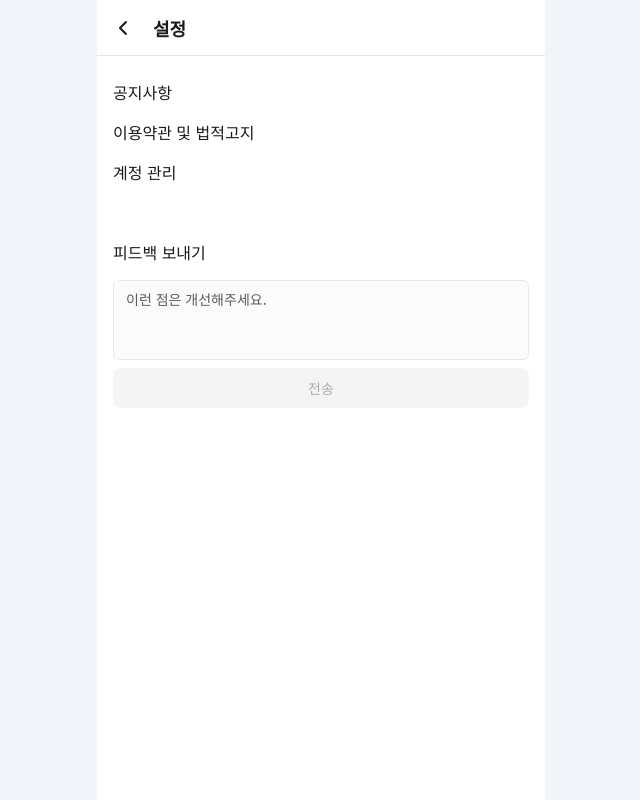
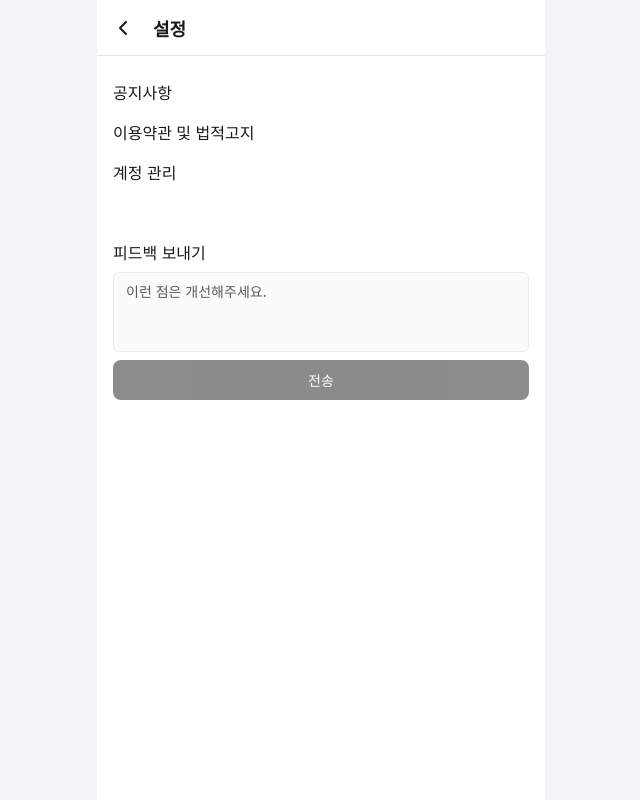
Before and after one commit to DevKor-github/team-sprint-blccu-frontend, a Next.js app: page /settings in a window 1280 px wide. Shown: the whole page, without its empty margins (319-959 px from the left). Built offline with nearby package versions, Linux system fonts and the light colour scheme.

Commit message:
feat(settings-page): BE 연동 - 피드백 보내기

```diff
--- a/app/(signed-in-only)/settings/page.tsx
+++ b/app/(signed-in-only)/settings/page.tsx
@@ -1,8 +1,7 @@
 import Link from 'next/link';
 
-import { Button } from '@/components/ui/button';
-import { Textarea } from '@/components/ui/textarea';
 import { ROUTES } from '@/constants/routes';
+import { CreateFeedbackForm } from '@/features/settings-page/create-feedback-form';
 
 const SettingsPage = () => {
   return (
@@ -22,15 +21,7 @@ const SettingsPage = () => {
           <p className="font-medium">계정 관리</p>
         </div>
       </Link>
-      <div className="mt-10 px-4 py-2">
-        <p className="font-medium">피드백 보내기</p>
-      </div>
-      <div className="flex flex-col gap-2 px-4 pt-2">
-        <Textarea placeholder="이런 점은 개선해주세요." />
-        <Button variant="secondary" disabled>
-          전송
-        </Button>
-      </div>
+      <CreateFeedbackForm />
     </div>
   );
 };
--- a/constants/messages.ts
+++ b/constants/messages.ts
@@ -20,6 +20,8 @@ const TOAST_MESSAGES = {
   DELETE_CATEGORY_FAIL: '카테고리 삭제에 실패했습니다.',
   UPDATE_USER_PROFILE_SUCCESS: '프로필이 수정되었습니다.',
   UPDATE_USER_PROFILE_FAIL: '프로필 수정에 실패했습니다.',
+  CREATE_FEEDBACK_SUCCESS: '피드백이 전송되었습니다.',
+  CREATE_FEEDBACK_ERROR: '피드백 전송에 실패했습니다.',
 };
 
 export { TOAST_MESSAGES };
--- /dev/null
+++ b/features/settings-page/create-feedback-form.tsx
@@ -0,0 +1,94 @@
+'use client';
+
+import { useForm } from 'react-hook-form';
+
+import { zodResolver } from '@hookform/resolvers/zod';
+import { useMutation } from '@tanstack/react-query';
+import { toast } from 'sonner';
+import z from 'zod';
+
+import { type CreateFeedbackInput } from '@/__generated__/data-contracts';
+import { Button } from '@/components/ui/button';
+import {
+  Form,
+  FormControl,
+  FormField,
+  FormItem,
+  FormLabel,
+} from '@/components/ui/form';
+import { Textarea } from '@/components/ui/textarea';
+import { TOAST_MESSAGES } from '@/constants/messages';
+import { api } from '@/lib/api';
+
+const createFeedbackFormSchema = z.object({
+  content: z.string().min(1),
+});
+
+type CreateFeedbackFormValues = z.infer<typeof createFeedbackFormSchema>;
+
+/**
+ * @note createFeedbackFormSchema의 key와 일치해야 합니다.
+ */
+const CREATE_FEEDBACK_NAME = {
+  CONTENT: 'content',
+} as const;
+
+type CreateFeedbackProps = {
+  createFeedbackInput: CreateFeedbackInput;
+};
+
+const CreateFeedbackForm = () => {
+  const form = useForm<CreateFeedbackFormValues>({
+    resolver: zodResolver(createFeedbackFormSchema),
+    defaultValues: {
+      content: '',
+    },
+  });
+
+  const { mutate } = useMutation({
+    mutationFn: ({ createFeedbackInput }: CreateFeedbackProps) =>
+      api.users.feedbacksControllerCreateFeedback(createFeedbackInput),
+    onSuccess: () => {
+      form.reset();
+
+      toast.success(TOAST_MESSAGES.CREATE_FEEDBACK_SUCCESS);
+    },
+    onError: () => {
+      toast.error(TOAST_MESSAGES.CREATE_FEEDBACK_ERROR);
+    },
+  });
+
+  const onSubmit = (values: CreateFeedbackFormValues) => {
+    mutate({ createFeedbackInput: values });
+  };
+
+  const { isSubmitting, isValid } = form.formState;
+
+  return (
+    <Form {...form}>
+      <form onSubmit={form.handleSubmit(onSubmit)}>
+        <div className="mt-10 flex flex-col gap-2 px-4 pt-2">
+          <FormField
+            control={form.control}
+            name={CREATE_FEEDBACK_NAME.CONTENT}
+            render={({ field }) => (
+              <FormItem>
+                <FormLabel className="text-md">피드백 보내기</FormLabel>
+                <FormControl>
+                  <Textarea
+                    {...field}
+                    placeholder="이런 점은 개선해주세요."
+                    disabled={isSubmitting}
+                  />
+                </FormControl>
+              </FormItem>
+            )}
+          />
+          <Button disabled={!isValid || isSubmitting}>전송</Button>
+        </div>
+      </form>
+    </Form>
+  );
+};
+
+export { CreateFeedbackForm };
```
